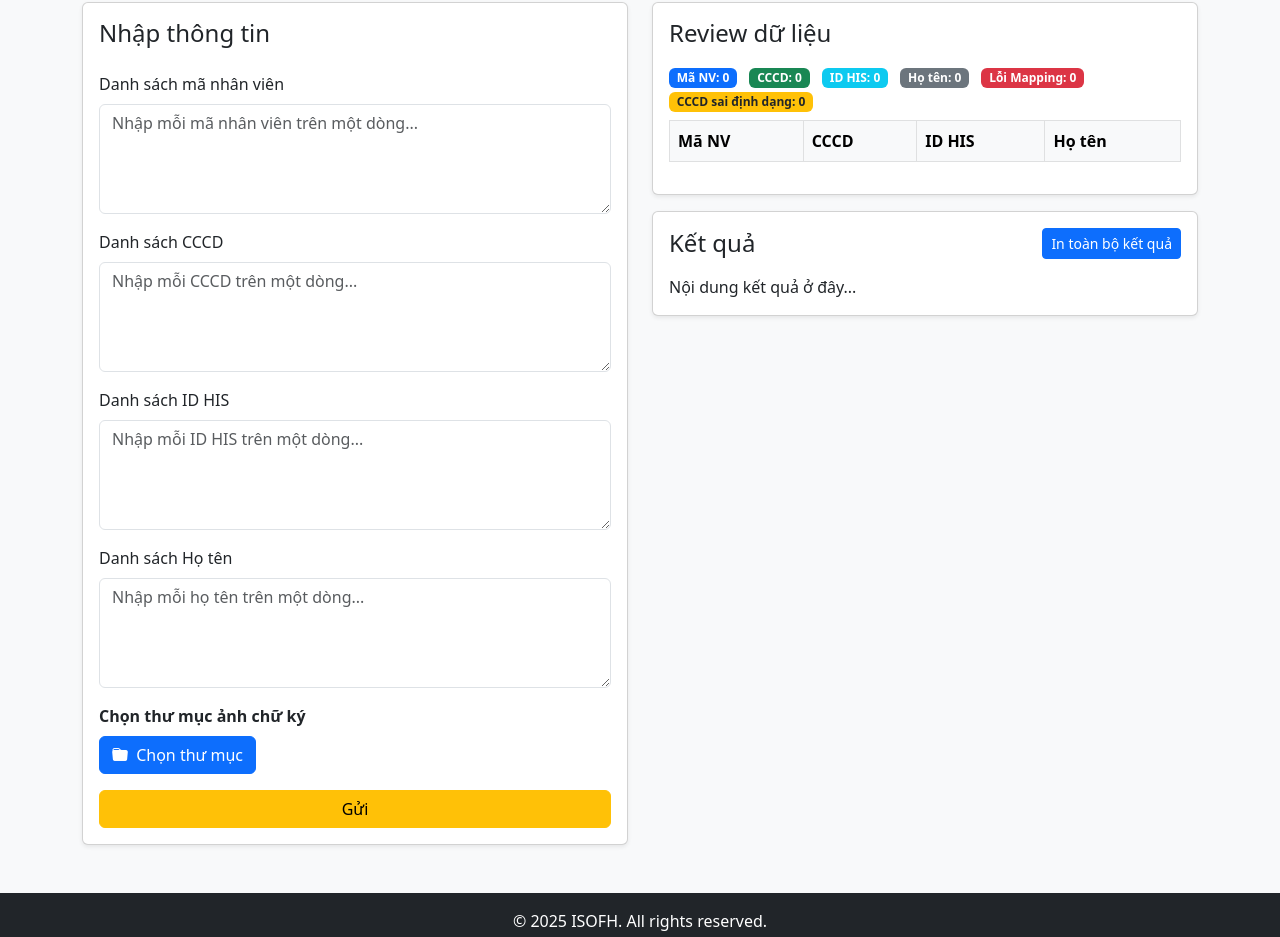
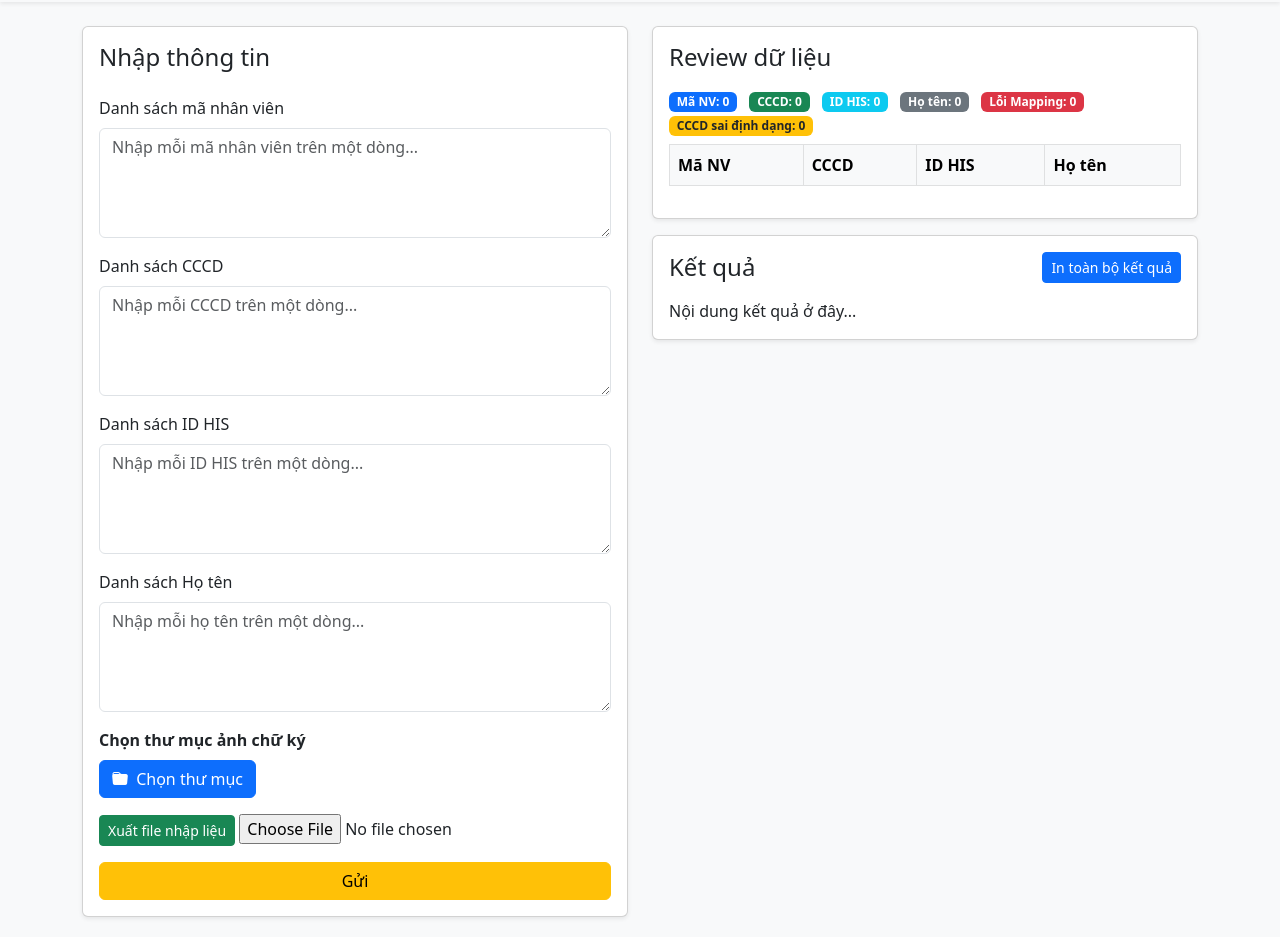
Before and after one commit to hyronguyen/IsofhAnhKyUploader, a plain HTML site: page index.html in a window 1280 px wide. Shown: the part 88-1025 px from the top of the page. Drawn offline with nearby package versions, Linux system fonts and the light colour scheme.

Commit message:
Importer

```diff
--- a/index.html
+++ b/index.html
@@ -9,7 +9,7 @@
     <link rel="stylesheet" href="index.css">
     <link rel="stylesheet" href="https://cdn.jsdelivr.net/npm/bootstrap-icons@1.11.3/font/bootstrap-icons.css">
 </head>
-
+Ư
 <body class="bg-light">
 
     <nav class="navbar navbar-light bg-light shadow-sm mb-4">
@@ -59,6 +59,11 @@
                                 <input type="file" id="folderInput" webkitdirectory directory multiple hidden>
                             </label>
                             <span id="folderCount" class="ms-2 text-muted"></span>
+                        </div>
+
+                        <div class="mb-3">
+                            <button class="btn btn-success btn-sm" onclick="exportData()">Xuất file nhập liệu</button>
+                            <input type="file" id="importFile" class="form-control-file d-inline-block w-auto" onchange="importData(event)">
                         </div>
 
                         <!-- <div class="mb-3">
--- a/index.js
+++ b/index.js
@@ -185,6 +185,44 @@ document.getElementById('folderInput').addEventListener('change', function () {
 //     document.getElementById('fileName').textContent = name;
 // });
 
+function exportData() {
+    const data = {
+        maNhanVien: document.getElementById('maNhanVien').value.trim(),
+        cccd: document.getElementById('cccd').value.trim(),
+        idHis: document.getElementById('idHis').value.trim(),
+        hoTen: document.getElementById('hoTen').value.trim()
+    };
+
+    const blob = new Blob([JSON.stringify(data, null, 2)], { type: "application/json" });
+    const url = URL.createObjectURL(blob);
+
+    const a = document.createElement("a");
+    a.href = url;
+    a.download = "du_lieu_nhap.json";
+    a.click();
+    URL.revokeObjectURL(url);
+}
+
+function importData(event) {
+    const file = event.target.files[0];
+    if (!file) return;
+
+    const reader = new FileReader();
+    reader.onload = function(e) {
+        try {
+            const data = JSON.parse(e.target.result);
+            document.getElementById('maNhanVien').value = data.maNhanVien || "";
+            document.getElementById('cccd').value = data.cccd || "";
+            document.getElementById('idHis').value = data.idHis || "";
+            document.getElementById('hoTen').value = data.hoTen || "";
+            updateReview();
+        } catch (err) {
+            alert("File không hợp lệ!");
+        }
+    };
+    reader.readAsText(file);
+}
+
 
 [maNVInput, cccdInput, idHisInput, hoTenInput].forEach(input => {
     input.addEventListener('input', updateReview);
```
